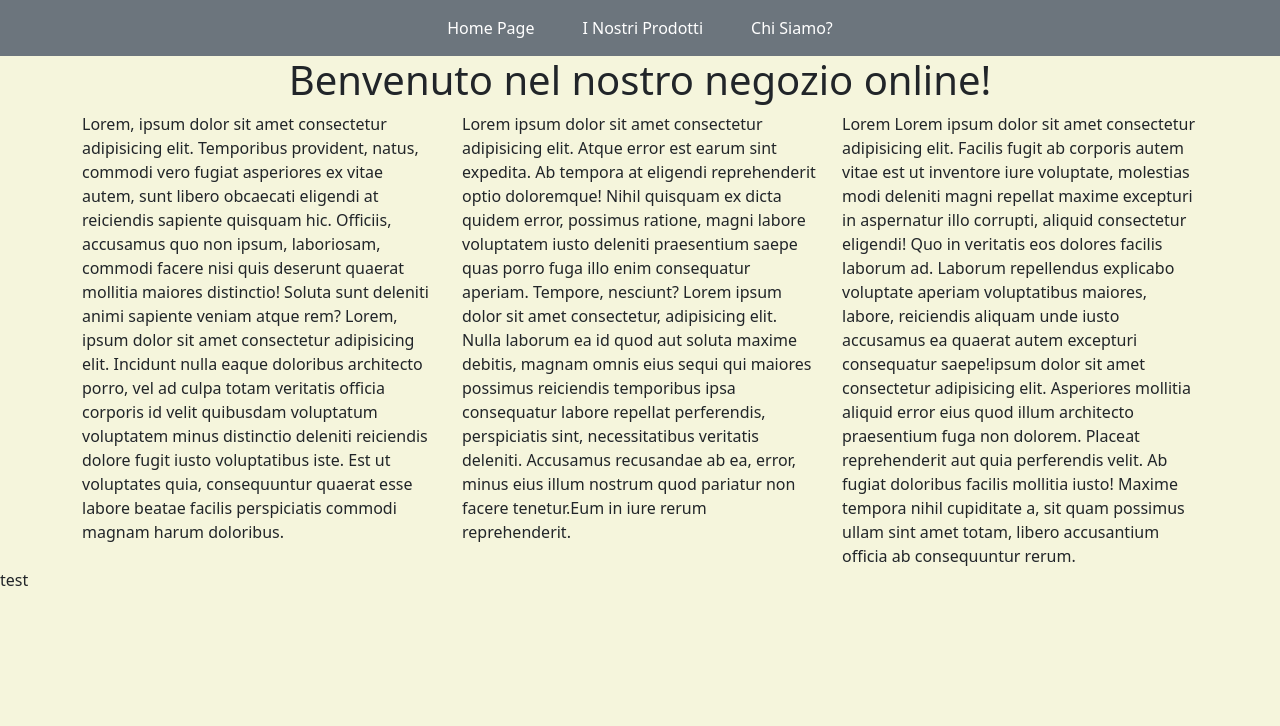
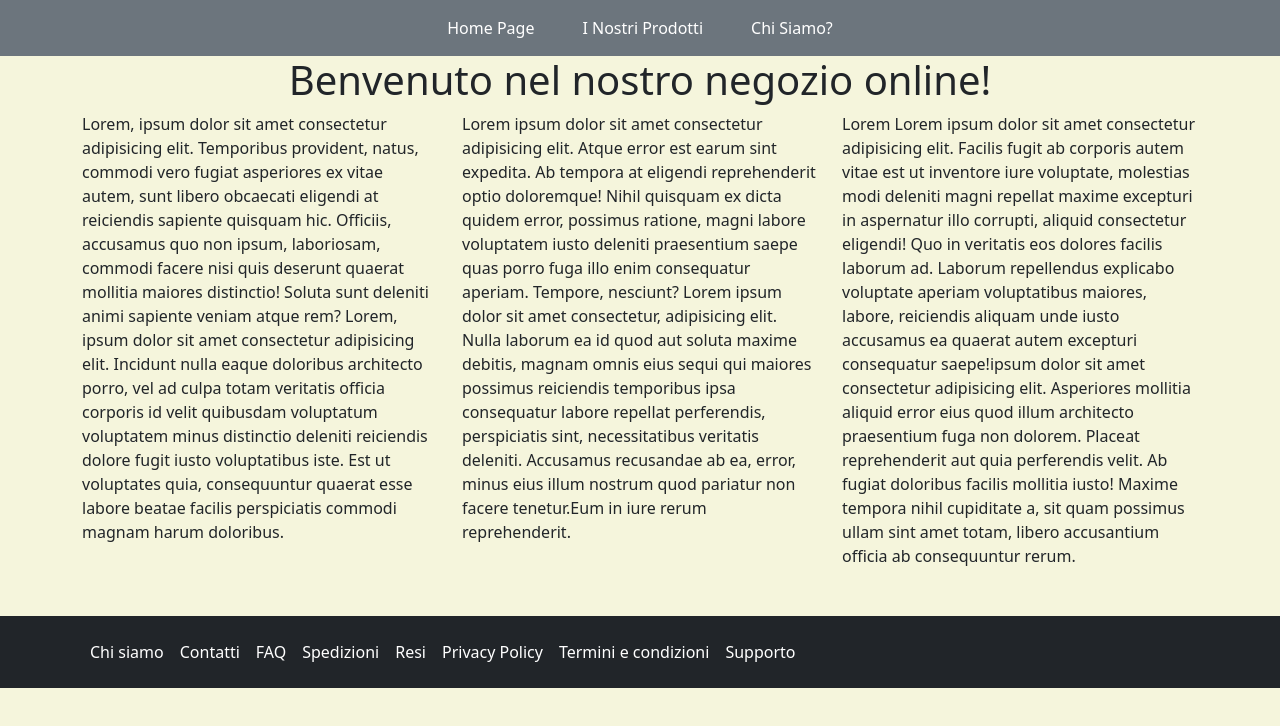
Before and after one commit to giustoantonadev/react-router, a React (Vite) app: page / in a window 1280 px wide. Shown: the top 726 px of the page. Built offline with nearby package versions, Linux system fonts and the light colour scheme.

Commit message:
footer menu object appfooter component

```diff
--- a/src/components/AppFooter.jsx
+++ b/src/components/AppFooter.jsx
@@ -1,5 +1,20 @@
-export default function AppFooter(){
-    return(
-        <p> test</p>
+import { Link } from "react-router-dom"
+import footerMenu from "../data/footerMenu"
+
+export default function AppFooter() {
+    return (
+        <footer className="bg-dark text-white py-4 mt-5">
+            <div className="container">
+                {footerMenu.map(item => (
+                    <Link
+                        key={item.id}
+                        to={item.link}
+                        className="mx-2 text-white text-decoration-none"
+                    >
+                        {item.text}
+                    </Link>
+                ))}
+            </div>
+        </footer>
     )
 }
--- /dev/null
+++ b/src/data/footerMenu.js
@@ -0,0 +1,45 @@
+const footerMenu = [
+    {
+        id: 1,
+        link:'/about',
+        text:'Chi siamo'
+    },
+    {
+        id: 2,
+        link:'/contact',
+        text:'Contatti'
+    },
+    {
+        id: 3,
+        link:'/faq',
+        text:'FAQ'
+    },
+    {
+        id: 4,
+        link:'/shipping',
+        text:'Spedizioni'
+    },
+    {
+        id: 5,
+        link:'/returns',
+        text:'Resi'
+    },
+    {
+        id: 6,
+        link:'/privacy',
+        text:'Privacy Policy'
+    },
+    {
+        id: 7,
+        link:'/terms',
+        text:'Termini e condizioni'
+    },
+    {
+        id: 8,
+        link:'/support',
+        text:'Supporto'
+    }
+]
+
+
+export default footerMenu
```
